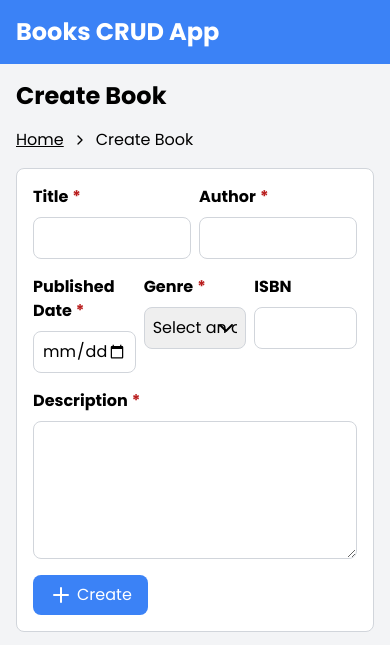
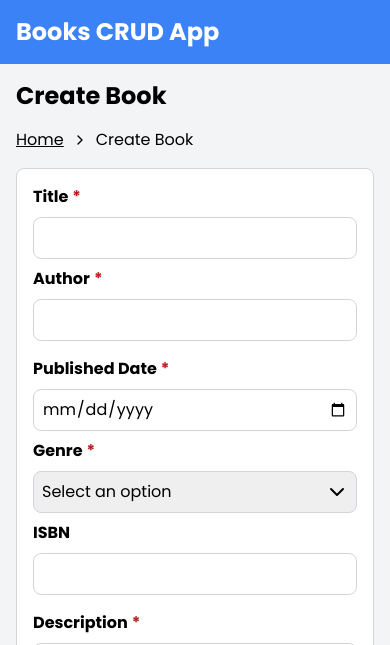
Before and after one commit to mike3497/books-crud-app, a Vue app: page /create in a window 390 px wide. Shown: the top 645 px of the page. Built offline with nearby package versions, Linux system fonts and the light colour scheme.

Commit message:
feat: update mobile responsiveness on forms

```diff
--- a/src/components/CreateBookForm.vue
+++ b/src/components/CreateBookForm.vue
@@ -1,10 +1,10 @@
 <template>
   <form class="flex flex-col gap-4" @submit="onSubmit">
-    <div class="grid grid-cols-2 gap-2">
+    <div class="grid grid-cols-1 sm:grid-cols-2 gap-2">
       <TextInput name="title" label="Title" :isRequired="true" />
       <TextInput name="author" label="Author" :isRequired="true" />
     </div>
-    <div class="grid grid-cols-3 gap-2">
+    <div class="grid grid-cols-1 sm:grid-cols-3 gap-2">
       <DateField name="publishedDate" label="Published Date" :isRequired="true" />
       <SelectField name="genre" label="Genre" :isRequired="true">
         <option value="Biography/Autobiography">Biography/Autobiography</option>
@@ -49,7 +49,6 @@
 import { isAxiosError } from 'axios';
 import dayjs from 'dayjs';
 import utc from 'dayjs/plugin/utc';
-import { Plus } from 'lucide-vue-next';
 import { useForm } from 'vee-validate';
 import { useRouter } from 'vue-router';
 import * as Yup from 'yup';
--- a/src/components/EditBookForm.vue
+++ b/src/components/EditBookForm.vue
@@ -1,10 +1,10 @@
 <template>
   <form class="flex flex-col gap-4" @submit="onSubmit">
-    <div class="grid grid-cols-2 gap-2">
+    <div class="grid grid-cols-1 sm:grid-cols-2 gap-2">
       <TextInput name="title" label="Title" :isRequired="true" />
       <TextInput name="author" label="Author" :isRequired="true" />
     </div>
-    <div class="grid grid-cols-3 gap-2">
+    <div class="grid grid-cols-1 sm:grid-cols-3 gap-2">
       <DateField name="publishedDate" label="Published Date" :isRequired="true" />
       <SelectField name="genre" label="Genre" :isRequired="true">
         <option value="Biography/Autobiography">Biography/Autobiography</option>
@@ -28,7 +28,7 @@
       <TextInput name="isbn" label="ISBN" :isRequired="false" />
     </div>
     <TextAreaInput name="description" label="Description" :isRequired="true" />
-    <div class="grid grid-cols-2 gap-4">
+    <div class="grid grid-cols-1 sm:grid-cols-2 gap-4">
       <div class="flex flex-col gap-2">
         <span class="font-bold">Created Date</span>
         <DateDisplay :value="bookDTO.createdAt" />
```
